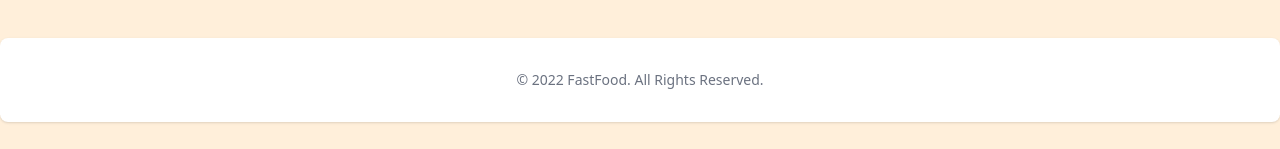
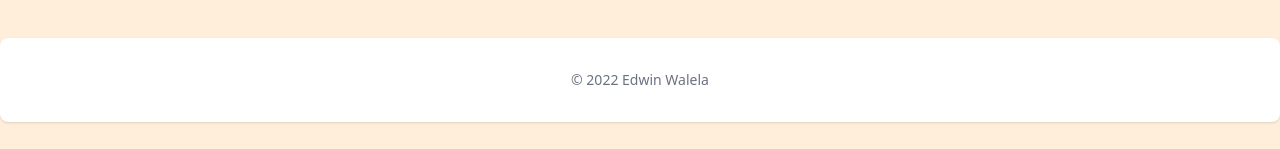
Before and after one commit to EdwinWalela/fastfood, a React (Create React App) app: page / in a window 1280 px wide. Shown: the part 648-797 px from the top of the page. Built offline with nearby package versions, Linux system fonts and the light colour scheme.

Commit message:
update menu routes

```diff
--- a/src/App.js
+++ b/src/App.js
@@ -17,9 +17,7 @@ function App() {
         <Route path="/sign-in" element={<LoginPage />}/>
         <Route path="/register" element={<RegisterPage />}/>
         <Route path="/menu/*">
-          <Route path="salads" element={<MenuPage />}/>
-          <Route path="dishes" element={<MenuPage />}/>
-          <Route path="deserts" element={<MenuPage />}/>
+          <Route path=":category" element={<MenuPage />}/>
           <Route path="*" element={<MenuRedirect />}/>
         </Route>
         <Route path="*" element={<p>Not Found</p>}/>
--- a/src/pages/Landing/index.js
+++ b/src/pages/Landing/index.js
@@ -1,3 +1,4 @@
+import { Link } from "react-router-dom"
 import BookTable from "./bookTable"
 
 const LandingPage = () =>{
@@ -12,7 +13,9 @@ const LandingPage = () =>{
             <p className="my-2">
               Just confirm your order and enjoy our delicious fastest delivery.
             </p>
-            <button className="bg-black text-white py-3 px-5 rounded-lg my-2">Order Now</button>
+            <Link to="/menu">
+              <button className="bg-black text-white py-3 px-5 rounded-lg my-2">Order Now</button>
+            </Link>
           </div>
           <div className="flex-auto">
             <img className="w-80 mx-auto block" src="/assets/img/food-landing.png"/>
--- a/src/pages/Layout/Footer/index.js
+++ b/src/pages/Layout/Footer/index.js
@@ -1,7 +1,7 @@
 function Footer(){
   return (
     <footer class="p-4 bg-white rounded-lg shadow md:px-6 md:py-8 dark:bg-gray-900">
-        <span class="block text-sm text-gray-500 sm:text-center dark:text-gray-400">© 2022 <a href="https://flowbite.com/" class="hover:underline">FastFood</a>. All Rights Reserved.
+        <span class="block text-sm text-gray-500 sm:text-center dark:text-gray-400">© 2022 <a href="https://edwinwalela.com/" target="_blank" class="hover:underline">Edwin Walela</a>
         </span>
     </footer>
   )
```
